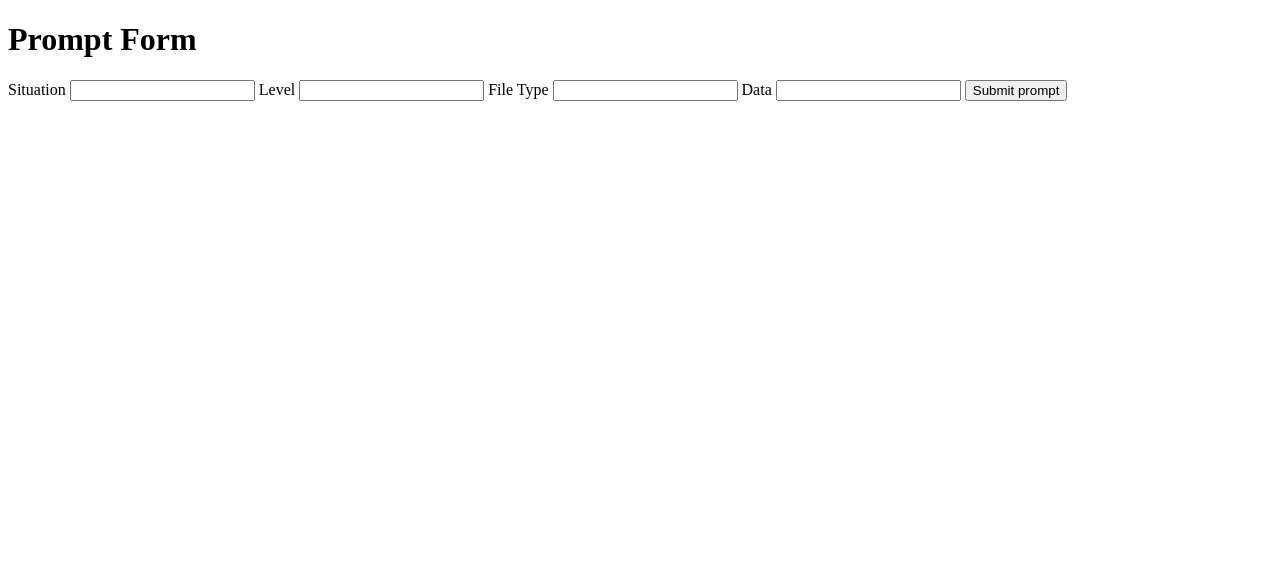
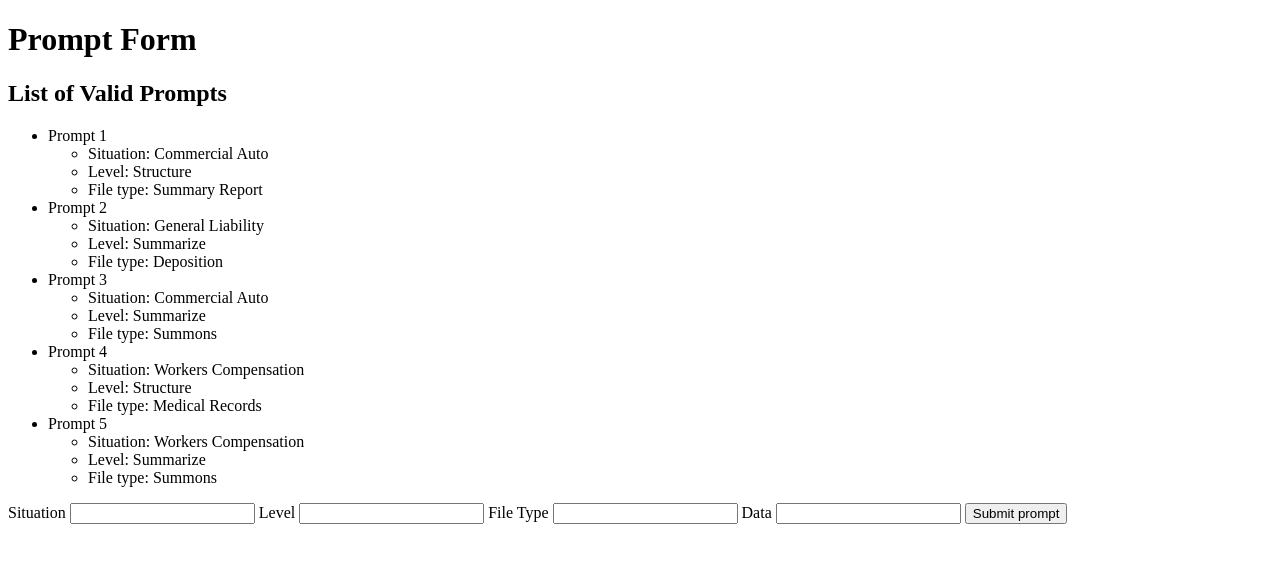
Before and after one commit to 04mHuang/optimalex-2025, a Flask app: page / in a window 1280 px wide. Shown: the top 563 px of the page. Run offline with Flask 3, Linux system fonts and the light colour scheme.

Commit message:
Updated: Display list of valid prompts to user

```diff
--- a/app.py
+++ b/app.py
@@ -40,25 +40,25 @@ VALID_PROMPTS = {
 
 @app.route("/")
 def initialize():
-    return render_template("index.html")
+    return render_template("index.html", valid_prompts=VALID_PROMPTS)
 
 @app.route("/verify-prompt", methods=["POST"])
 def verify_prompt():
     data = request.json
     # No checks on the actual data value (not specified)
-    # Remove leading and trailing whitespace
-    situation = data["situation"].strip()
-    level = data["level"].strip()
-    file_type = data["file_type"].strip()
+    # Remove leading & trailing whitespace and turn into lowercase
+    situation = data["situation"].strip().lower()
+    level = data["level"].strip().lower()
+    file_type = data["file_type"].strip().lower()
     try:
         if situation == "" or level == "" or file_type == "":
             return {"message": "Missing Data"}, 400
         # Check if request matches any of the valid prompts
         for key, prompt in VALID_PROMPTS.items():
             if (
-                prompt[0] == situation.lower()
-                and prompt[1] == level.lower()
-                and prompt[2] == file_type.lower()
+                prompt[0] == situation
+                and prompt[1] == level
+                and prompt[2] == file_type
             ):
                 # Return specific valid prompt
                 return {"message": "Valid Prompt", "prompt": key, "details": prompt}, 200
--- a/templates/index.html
+++ b/templates/index.html
@@ -3,6 +3,19 @@
 {% block header %}Prompt Form{% endblock %}
 
 {% block content %}
+<h2>List of Valid Prompts</h2>
+<ul>
+  {% for key, prompt in valid_prompts.items() %}
+  <li>
+    {{ key }}
+  <ul>
+    <li>Situation: {{ prompt[0].title() }}</li>
+    <li>Level: {{ prompt[1].title() }}</li>
+    <li>File type: {{ prompt[2].title() }}</li>
+  </ul>
+  </li>
+  {% endfor %}
+</ul>
 <!-- Not using required keyword for testing api purposes -->
 <!-- Would also use select elements instead of text input for practical usage -->
 <form id="prompt_form" method="POST">
```
